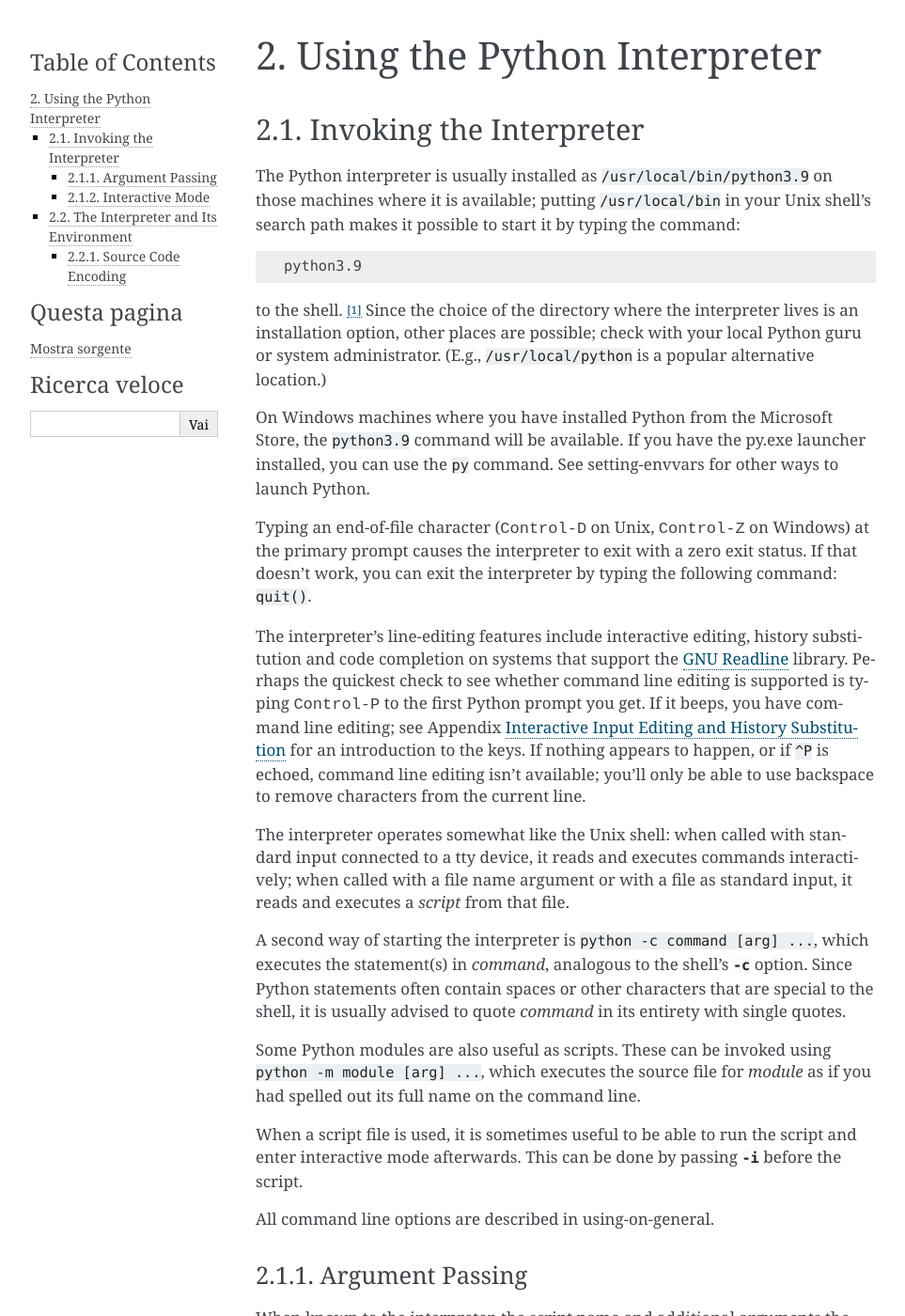
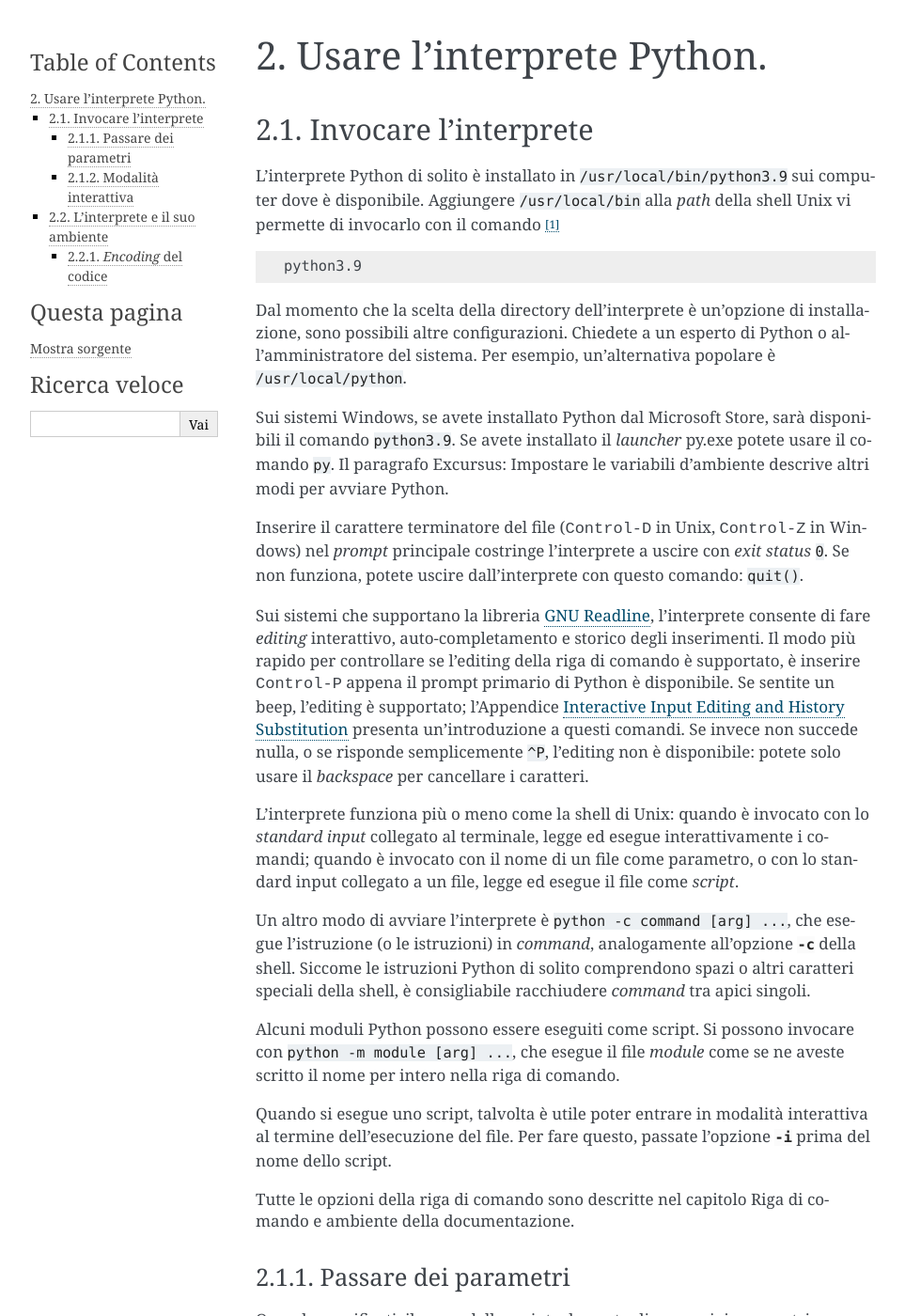
Before and after one commit to ricpol/pytutorial-it, a Sphinx documentation site: the page built from tutorial/source/interpreter.rst, in a window 1280 px wide and 1400 px high. Shown: the whole window at 94% size, without its empty margins (148-1111 px from the left). Built offline with Sphinx 7.4.7, drawn with Linux system fonts in a browser that asks for light colours; some of the changed text lies outside the part shown.

Commit message:
interpreter

```diff
--- a/tutorial/source/interpreter.rst
+++ b/tutorial/source/interpreter.rst
@@ -1,99 +1,51 @@
 .. _tut-using:
 
-****************************
-Using the Python Interpreter
-****************************
-
+**************************
+Usare l'interprete Python.
+**************************
 
 .. _tut-invoking:
 
-Invoking the Interpreter
-========================
+Invocare l'interprete
+=====================
 
-The Python interpreter is usually installed as :file:`/usr/local/bin/python3.9`
-on those machines where it is available; putting :file:`/usr/local/bin` in your
-Unix shell's search path makes it possible to start it by typing the command:
+L'interprete Python di solito è installato in :file:`/usr/local/bin/python3.9` sui computer dove è disponibile. Aggiungere :file:`/usr/local/bin` alla *path* della shell Unix vi permette di invocarlo con il comando [#]_
 
 .. code-block:: text
 
    python3.9
 
-to the shell. [#]_ Since the choice of the directory where the interpreter lives
-is an installation option, other places are possible; check with your local
-Python guru or system administrator.  (E.g., :file:`/usr/local/python` is a
-popular alternative location.)
+Dal momento che la scelta della directory dell'interprete è un'opzione di installazione, sono possibili altre configurazioni. Chiedete a un esperto di Python o all'amministratore del sistema. Per esempio, un'alternativa popolare è :file:`/usr/local/python`.
 
-On Windows machines where you have installed Python from the :ref:`Microsoft Store
-<windows-store>`, the :file:`python3.9` command will be available. If you have
-the :ref:`py.exe launcher <launcher>` installed, you can use the :file:`py`
-command. See :ref:`setting-envvars` for other ways to launch Python.
+Sui sistemi Windows, se avete installato Python dal :ref:`Microsoft Store<windows-store>`, sarà disponibili il comando :file:`python3.9`. Se avete installato il *launcher* :ref:`py.exe <launcher>` potete usare il comando :file:`py`. Il paragrafo :ref:`Excursus: Impostare le variabili d'ambiente<setting-envvars>` descrive altri modi per avviare Python.
 
-Typing an end-of-file character (:kbd:`Control-D` on Unix, :kbd:`Control-Z` on
-Windows) at the primary prompt causes the interpreter to exit with a zero exit
-status.  If that doesn't work, you can exit the interpreter by typing the
-following command: ``quit()``.
+Inserire il carattere terminatore del file (:kbd:`Control-D` in Unix, :kbd:`Control-Z` in Windows) nel *prompt* principale costringe l'interprete a uscire con *exit status* ``0``. Se non funziona, potete uscire dall'interprete con questo comando: ``quit()``.
 
-The interpreter's line-editing features include interactive editing, history
-substitution and code completion on systems that support the `GNU Readline
-<https://tiswww.case.edu/php/chet/readline/rltop.html>`_ library.
-Perhaps the quickest check to see whether command line editing is supported is
-typing :kbd:`Control-P` to the first Python prompt you get.  If it beeps, you
-have command line editing; see Appendix :ref:`tut-interacting` for an
-introduction to the keys.  If nothing appears to happen, or if ``^P`` is
-echoed, command line editing isn't available; you'll only be able to use
-backspace to remove characters from the current line.
+Sui sistemi che supportano la libreria `GNU Readline <https://tiswww.case.edu/php/chet/readline/rltop.html>`_, l'interprete consente di fare *editing* interattivo, auto-completamento e storico degli inserimenti. Il modo più rapido per controllare se l'editing della riga di comando è supportato, è inserire :kbd:`Control-P` appena il prompt primario di Python è disponibile. Se sentite un beep, l'editing è supportato; l'Appendice :ref:`tut-interacting` presenta un'introduzione a questi comandi. Se invece non succede nulla, o se risponde semplicemente ``^P``, l'editing non è disponibile: potete solo usare il *backspace* per cancellare i caratteri.
 
-The interpreter operates somewhat like the Unix shell: when called with standard
-input connected to a tty device, it reads and executes commands interactively;
-when called with a file name argument or with a file as standard input, it reads
-and executes a *script* from that file.
+L'interprete funziona più o meno come la shell di Unix: quando è invocato con lo *standard input* collegato al terminale, legge ed esegue interattivamente i comandi; quando è invocato con il nome di un file come parametro, o con lo standard input collegato a un file, legge ed esegue il file come *script*.
 
-A second way of starting the interpreter is ``python -c command [arg] ...``,
-which executes the statement(s) in *command*, analogous to the shell's
-:option:`-c` option.  Since Python statements often contain spaces or other
-characters that are special to the shell, it is usually advised to quote
-*command* in its entirety with single quotes.
+Un altro modo di avviare l'interprete è ``python -c command [arg] ...``, che esegue l'istruzione (o le istruzioni) in *command*, analogamente all'opzione :option:`-c` della shell. Siccome le istruzioni Python di solito comprendono spazi o altri caratteri speciali della shell, è consigliabile racchiudere *command* tra apici singoli.
 
-Some Python modules are also useful as scripts.  These can be invoked using
-``python -m module [arg] ...``, which executes the source file for *module* as
-if you had spelled out its full name on the command line.
+Alcuni moduli Python possono essere eseguiti come script. Si possono invocare con ``python -m module [arg] ...``, che esegue il file *module* come se ne aveste scritto il nome per intero nella riga di comando.
 
-When a script file is used, it is sometimes useful to be able to run the script
-and enter interactive mode afterwards.  This can be done by passing :option:`-i`
-before the script.
+Quando si esegue uno script, talvolta è utile poter entrare in modalità interattiva al termine dell'esecuzione del file. Per fare questo, passate l'opzione :option:`-i` prima del nome dello script.
 
-All command line options are described in :ref:`using-on-general`.
-
+Tutte le opzioni della riga di comando sono descritte nel capitolo :ref:`Riga di comando e ambiente<using-on-general>` della documentazione.
 
 .. _tut-argpassing:
 
-Argument Passing
-----------------
+Passare dei parametri
+---------------------
 
-When known to the interpreter, the script name and additional arguments
-thereafter are turned into a list of strings and assigned to the ``argv``
-variable in the ``sys`` module.  You can access this list by executing ``import
-sys``.  The length of the list is at least one; when no script and no arguments
-are given, ``sys.argv[0]`` is an empty string.  When the script name is given as
-``'-'`` (meaning  standard input), ``sys.argv[0]`` is set to ``'-'``.  When
-:option:`-c` *command* is used, ``sys.argv[0]`` is set to ``'-c'``.  When
-:option:`-m` *module* is used, ``sys.argv[0]``  is set to the full name of the
-located module.  Options found after  :option:`-c` *command* or :option:`-m`
-*module* are not consumed  by the Python interpreter's option processing but
-left in ``sys.argv`` for  the command or module to handle.
-
+Quando specificati, il nome dello script ed eventuali successivi parametri sono convertiti in una lista di stringhe e assegnate alla variabile ``argv`` del modulo ``sys``. Potete accedere a questa lista eseguendo ``import sys``. La lista contiene sempre almeno un elemento; se non passate nessuno script né altri parametri, ``sys.argv[0]`` è una stringa vuota. Quando invece di uno script passate ``'-'``, per indicare lo standard input, allora ``sys.argv[0]`` è impostato a ``'-'``. Quando usate :option:`-c` *command*, allora ``sys.argv[0]`` è ``'-c'``. Quando usate :option:`-m` *module*, ``sys.argv[0]`` è il nome completo del modulo eseguito. Le opzioni eventualmente passate dopo :option:`-c` *command* oppure :option:`-m` *module* non sono processate dall'interprete Python ma sono comunque disponibili in ``sys.argv`` e possono quindi essere gestite dal modulo o dal comando.
 
 .. _tut-interactive:
 
-Interactive Mode
-----------------
+Modalità interattiva
+--------------------
 
-When commands are read from a tty, the interpreter is said to be in *interactive
-mode*.  In this mode it prompts for the next command with the *primary prompt*,
-usually three greater-than signs (``>>>``); for continuation lines it prompts
-with the *secondary prompt*, by default three dots (``...``). The interpreter
-prints a welcome message stating its version number and a copyright notice
-before printing the first prompt:
+Quando i comandi sono letti da un terminale, l'interprete è in *modalità interattiva*. In questa condizione, l'interprete resta in attesa del comando successivo presentando il *prompt primario*, di solito tre segni "maggiore-di" (``>>>``). Per le linee di continuazione viene usato il *prompt secondario*, in genere tre punti (``...``). L'interprete stampa un messaggio di benvenuto che riporta il numero di versione e l'indicazione del copyright, prima di presentare il prompt:
 
 .. code-block:: shell-session
 
@@ -105,8 +57,7 @@ before printing the first prompt:
 
 .. XXX update for new releases
 
-Continuation lines are needed when entering a multi-line construct. As an
-example, take a look at this :keyword:`if` statement::
+Le linee di continuazione sono necessarie per i costrutti multi-linea. Per esempio, osservate questa istruzione :keyword:`if`::
 
    >>> the_world_is_flat = True
    >>> if the_world_is_flat:
@@ -114,50 +65,35 @@ example, take a look at this :keyword:`if` statement::
    ...
    Be careful not to fall off!
 
-
-For more on interactive mode, see :ref:`tut-interac`.
-
+Per ulteriori informazioni sulla modalità interattiva, si veda :ref:`tut-interac`.
 
 .. _tut-interp:
 
-The Interpreter and Its Environment
-===================================
-
+L'interprete e il suo ambiente
+==============================
 
 .. _tut-source-encoding:
 
-Source Code Encoding
---------------------
+*Encoding* del codice
+---------------------
 
-By default, Python source files are treated as encoded in UTF-8.  In that
-encoding, characters of most languages in the world can be used simultaneously
-in string literals, identifiers and comments --- although the standard library
-only uses ASCII characters for identifiers, a convention that any portable code
-should follow.  To display all these characters properly, your editor must
-recognize that the file is UTF-8, and it must use a font that supports all the
-characters in the file.
+I file di codice Python sono processati con l'encoding UTF-8 di default. In questo encoding, i caratteri della gran parte dei linguaggi umani possono essere usati contemporaneamente nelle stringhe di testo, negli identificatori e nei commenti. Tuttavia la libreria standard usa esclusivamente caratteri ASCII per gli identificatori, una convenzione che il codice interessato alla compatibilità dovrebbe rispettare. Per visualizzare correttamente i caratteri, il vostro editor deve saper riconoscere l'encoding UTF-8 e deve usare un font che supporta tutti i caratteri usati nel file.
 
-To declare an encoding other than the default one, a special comment line
-should be added as the *first* line of the file.  The syntax is as follows::
+Per dichiarare un encoding diverso da quello di default, occorre aggiungere una riga speciale di commento esattamente *all'inizio* del file. La sintassi è questa::
 
    # -*- coding: encoding -*-
 
-where *encoding* is one of the valid :mod:`codecs` supported by Python.
+dove *encoding* è uno dei vari :mod:`codecs` supportati da Python.
 
-For example, to declare that Windows-1252 encoding is to be used, the first
-line of your source code file should be::
+Per esempio, per dichiarare che occorre usare l'encoding Windows-1252 per leggere il file, la prima riga del codice dovrebbe essere::
 
    # -*- coding: cp1252 -*-
 
-One exception to the *first line* rule is when the source code starts with a
-:ref:`UNIX "shebang" line <tut-scripts>`.  In this case, the encoding
-declaration should be added as the second line of the file.  For example::
+L'eccezione alla regola è quando lo script inizia invece con una :ref:`shebang UNIX<tut-scripts>`. In questo caso, la dichiarazione di encoding deve essere la seconda riga del file. Per esempio::
 
    #!/usr/bin/env python3
    # -*- coding: cp1252 -*-
 
-.. rubric:: Footnotes
+.. rubric:: Note
 
-.. [#] On Unix, the Python 3.x interpreter is by default not installed with the
-   executable named ``python``, so that it does not conflict with a
-   simultaneously installed Python 2.x executable.
+.. [#] In ambiente Unix, l'eseguibile dell'interprete Python 3.x *non* è installato col nome ``python``, così da non entrare in conflitto con l'eseguibile di Python 2.x, anch'esso contemporaneamente presente.
```
